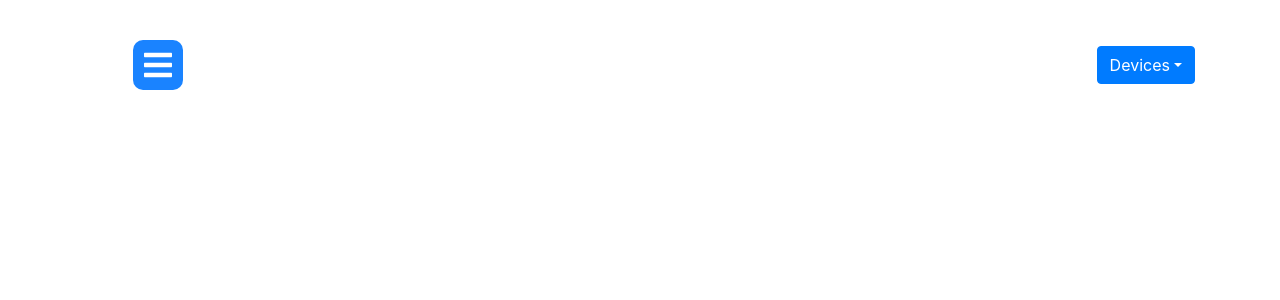
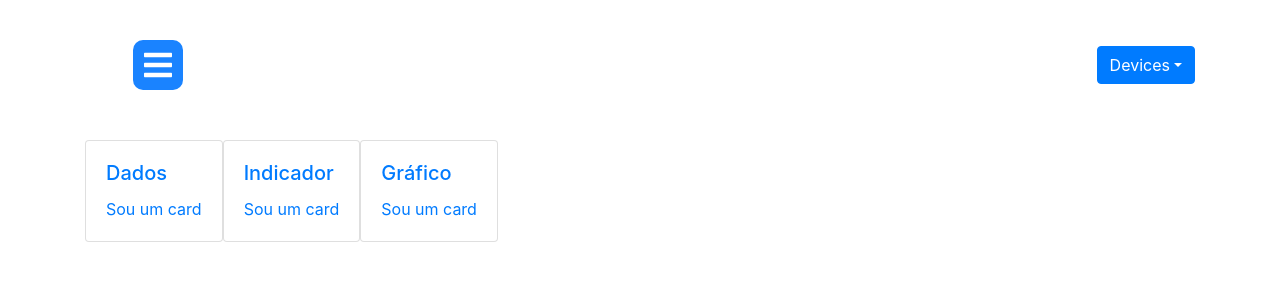
Before and after one commit to weltoncardoso/Plataforma-Iot, a React (Create React App) app in the folder Aplicacao/: page / in a window 1280 px wide. Shown: the top 300 px of the page. Built offline with nearby package versions, Linux system fonts and the light colour scheme.

Commit message:
Teste na Home
Foi iniciado teste para inserir cards na Home

```diff
--- a/Aplicacao/src/components/Header/index.js
+++ b/Aplicacao/src/components/Header/index.js
@@ -25,7 +25,6 @@ export default function Header(){
           <ul className='nav-menu-items' onClick={showSidebar}>
             <li className='navbar-toggle'>
               <Link to='#' className='menu-bars'>
-
                 <AiIcons.AiOutlineClose size={20} />
               </Link>
             </li>
--- a/Aplicacao/src/components/Pages/Home/index.js
+++ b/Aplicacao/src/components/Pages/Home/index.js
@@ -1,30 +1,45 @@
-import React, { useState } from 'react';
-import { Col, Row, Container, Button, Nav } from 'react-bootstrap';
+import React, { useState, useEffect } from 'react';
+import { Col, Row, Container, CardDeck, Card } from 'react-bootstrap';
 import { Link } from 'react-router-dom';
 import './styles.css';
 
 export default function Home() {
+    const [navigation, setNavigation] = useState([
+        { id: '1', title: 'Dados', info: 'Sou um card', icon: '', nav: '/tabela' },
+        { id: '2', title: 'Indicador', info: 'Sou um card', icon: '', nav: '/indicator' },
+        { id: '3', title: 'Gráfico', info: 'Sou um card', icon: '', nav: '/graph' },
+    ]);
+
+    useEffect(() => {
+
+    }, [])
 
 
 
     return (
-        <Container fluid>
+
+
+        <Container>
+            <Row>
+                <Col className="deck">
+                    {navigation.map(dados => (
+                        <Link to={dados.nav} style={{ textDecoration: 'none' }}>
+                            <CardDeck>
+                                <Card>
+                                    <Card.Body>
+                                        <Card.Title>{dados.title}</Card.Title>
+                                        {dados.icon}
+                                        {dados.info}
+                                    </Card.Body>
+                                </Card>
+                            </CardDeck>
+                        </Link>
+                    ))}
+                </Col>
+            </Row>
+        </Container>
 
 
 
-            <Row>
-                <Col xs={2} id="sidebar-wrapper">
-
-                </Col>
-
-                <Col xs={10} id="page-content-wrapper">
-
-                </Col>
-
-            </Row>
-
-
-
-        </Container>
     )
 }
--- a/Aplicacao/src/components/Pages/Home/styles.css
+++ b/Aplicacao/src/components/Pages/Home/styles.css
@@ -0,0 +1,7 @@
+.deck{
+    margin-bottom: 20%;
+    flex-direction: row;
+    justify-content: center;
+    align-items: center;
+    display: flex;
+}
--- a/Aplicacao/src/components/SideBar/index.js
+++ b/Aplicacao/src/components/SideBar/index.js
@@ -6,7 +6,7 @@ import {Link} from 'react-router-dom';
 import {SidebarData} from './SidebarData';
 import { IconContext } from 'react-icons';
 import './styles.css';
-
+/* Sidebar adicionado Header, no momento este aquivo estea desativado. Para ativar basta colocar a tag no arquivo App.js <Sidebar/>*/
 
 export default function Sidebar(){
     const [sidebar, setSaidebar] = useState(false);
--- a/Aplicacao/src/components/SideBar/styles.css
+++ b/Aplicacao/src/components/SideBar/styles.css
@@ -54,7 +54,7 @@
     height: 100%;
     display: flex;
     align-items: center;
-    padding: 0 16px;
+    padding: 0 17px;
     border-radius: 4px;
   }
 
```
Also changed, not shown: 1 other file (tests, documents, lock files or other folders).
